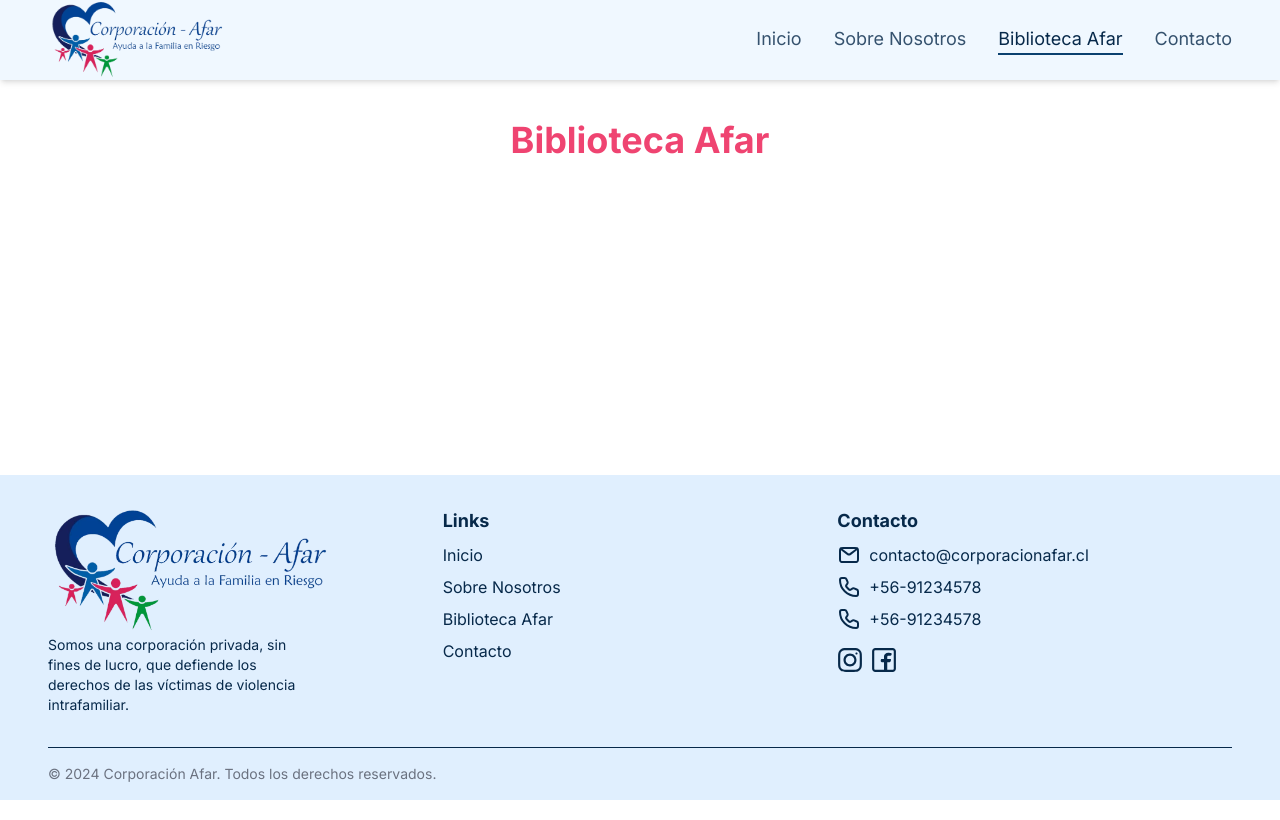
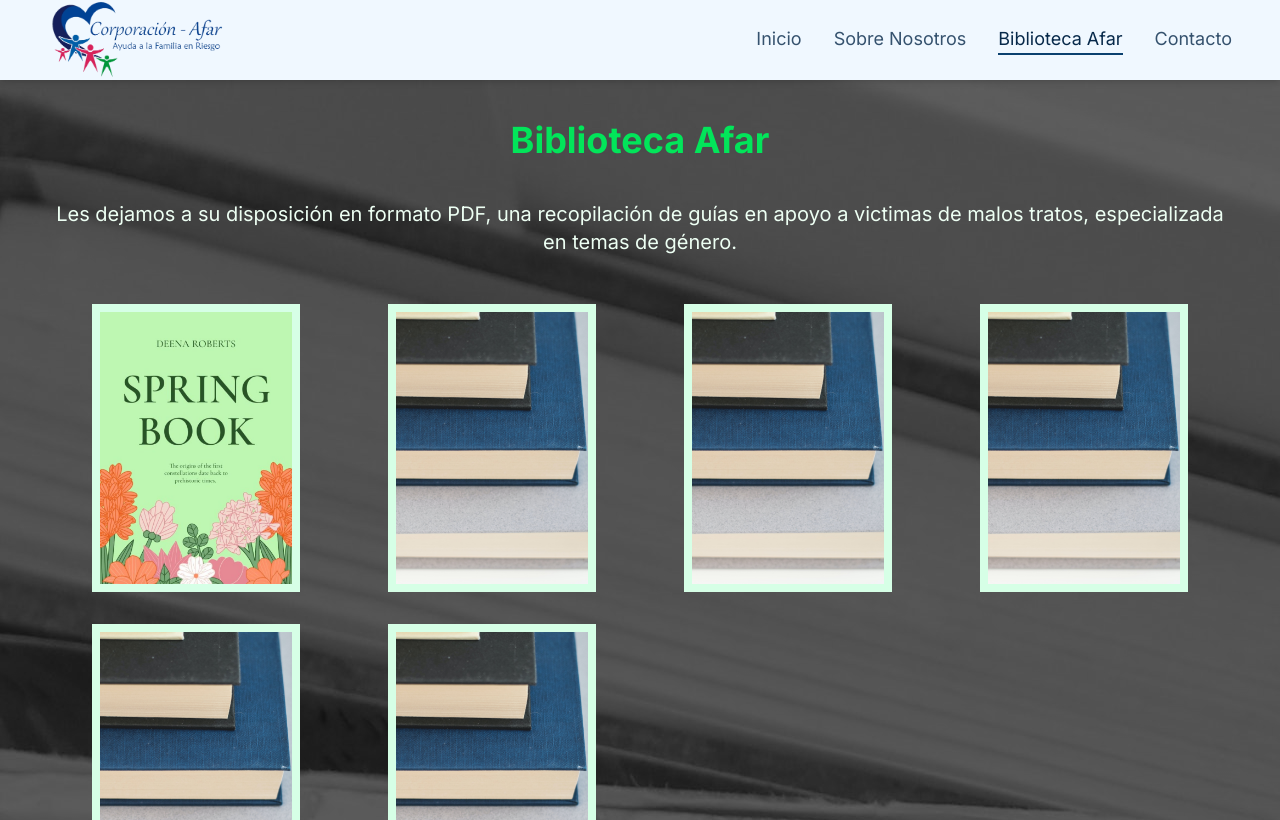
Before and after one commit to Ezfeik/corporacion-afar-website, a Next.js app: page /biblioteca in a window 1280 px wide. Shown: the top 820 px of the page. Built offline with nearby package versions, Linux system fonts and the light colour scheme.

Commit message:
Add library section using mock data

```diff
--- a/src/app/(main)/biblioteca/page.tsx
+++ b/src/app/(main)/biblioteca/page.tsx
@@ -1,14 +1,59 @@
+'use client'
 import React from 'react'
 import SectionTitle from '@/components/sections/SectionTitle';
 import Container from '@/components/Container';
+import BookList from '@/components/BookList';
+import { bookType } from '@/types/bookTypes';
 
 function Page() {
+  const mockData: bookType[] = [
+    {
+      coverSrc: "/img/book-covers/book-cover.jpg",
+      title: "Libro 1",
+      href: "#",
+    },
+    {
+      coverSrc: "",
+      title: "Libro 2",
+      href: "#",
+    },
+    {
+      coverSrc: "",
+      title: "Libro 3",
+      href: "#",
+    },
+    {
+      coverSrc: "",
+      title: "Libro 4",
+      href: "#",
+    },
+    {
+      coverSrc: "",
+      title: "Libro 5",
+      href: "#",
+    },
+    {
+      coverSrc: "",
+      title: "Libro 6",
+      href: "#",
+    },
+  ]
+
   return (
-    <Container>
-      <section>
-        <SectionTitle>Biblioteca Afar</SectionTitle>
-      </section>
-    </Container>
+    <section>
+      <Container bgImgClass="bg-img-books grayscale brightness-[40%]">
+        <>
+          <SectionTitle colorClass="relative text-tertiary-500">Biblioteca Afar</SectionTitle>
+          <p className="relative text-center text-xl text-tertiary-50 mb-12">
+            Les dejamos a su disposición en formato PDF, una recopilación de guías en apoyo a victimas
+            de malos tratos, especializada en temas de género.
+          </p>
+          <div className="pb-12">
+            <BookList bookList={mockData} />
+          </div>
+        </>
+      </Container>
+    </section>
   )
 }
 
```
